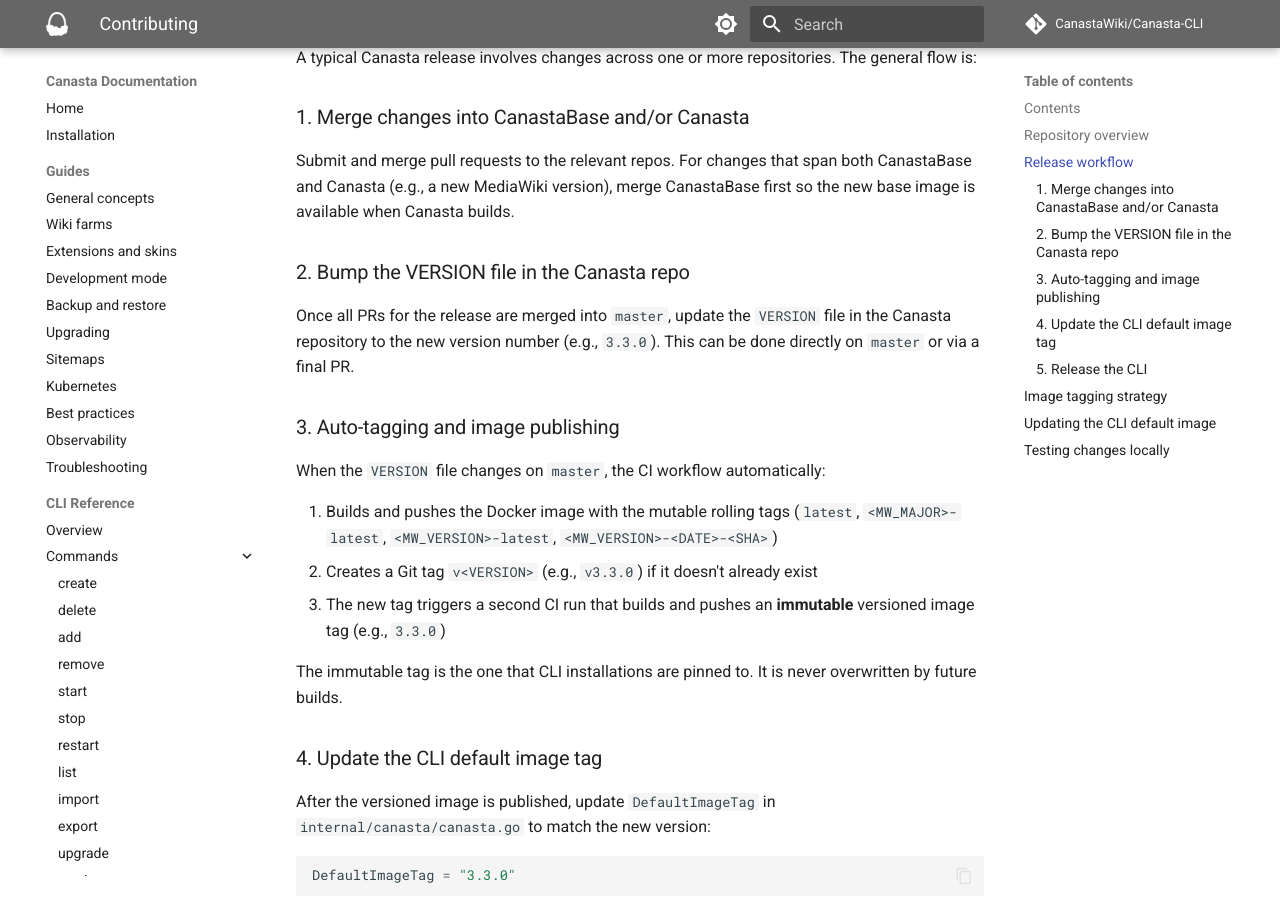
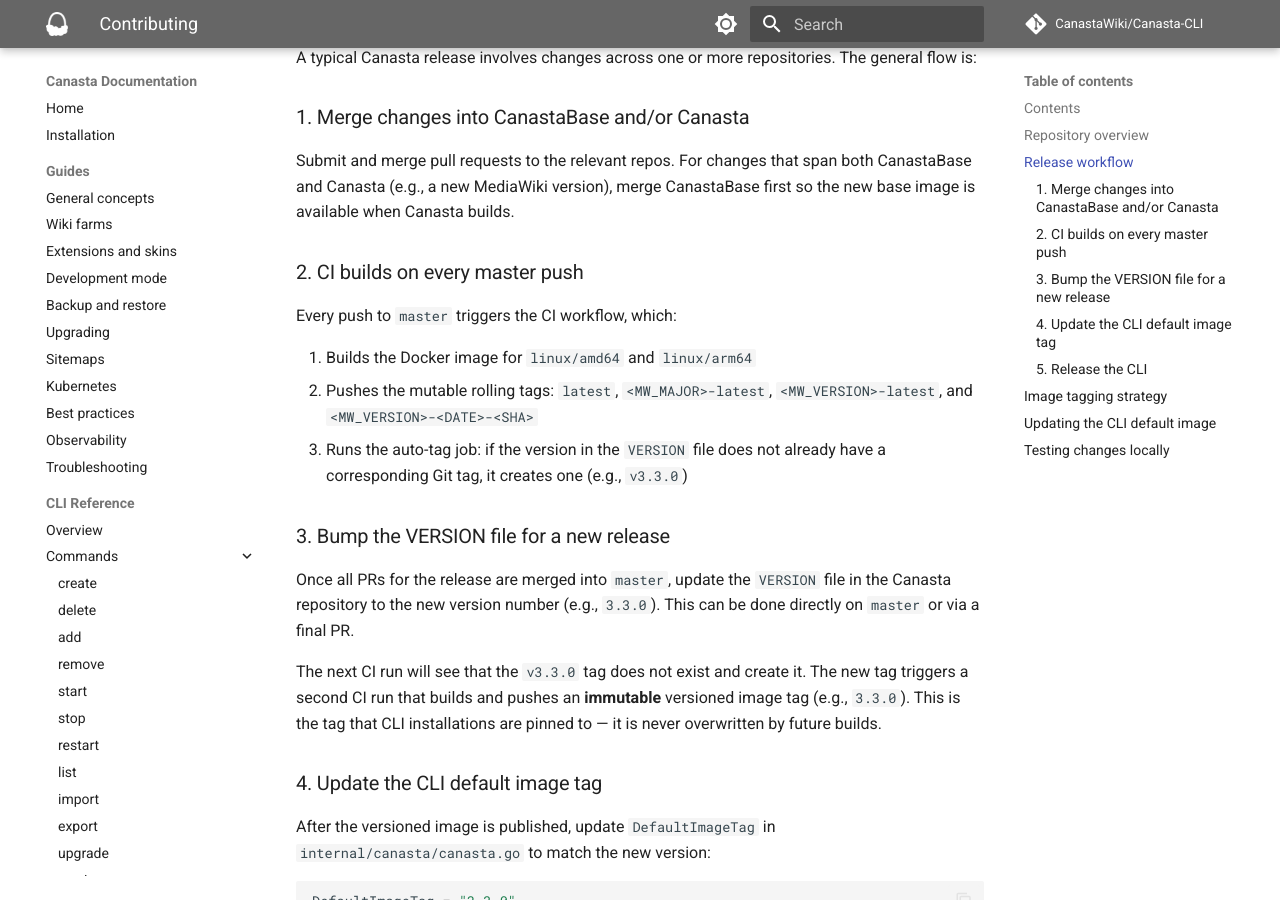
Before and after one commit to CanastaWiki/Canasta-CLI, an MkDocs documentation site: the page built from docs/guide/contributing.md, in a window 1280 px wide and 900 px high, scrolled down 1140 px. Built offline with MkDocs 1.6.1 and Material for MkDocs 9.7.7, drawn with Linux system fonts in a browser that asks for light colours; comment, search, counter and statistics services are not loaded.

Commit message:
Fix release workflow description: CI builds on every master push, not just VERSION changes

```diff
--- a/docs/guide/contributing.md
+++ b/docs/guide/contributing.md
@@ -41,19 +41,19 @@
 
 Submit and merge pull requests to the relevant repos. For changes that span both CanastaBase and Canasta (e.g., a new MediaWiki version), merge CanastaBase first so the new base image is available when Canasta builds.
 
-### 2. Bump the VERSION file in the Canasta repo
+### 2. CI builds on every master push
+
+Every push to `master` triggers the CI workflow, which:
+
+1. Builds the Docker image for `linux/amd64` and `linux/arm64`
+2. Pushes the mutable rolling tags: `latest`, `<MW_MAJOR>-latest`, `<MW_VERSION>-latest`, and `<MW_VERSION>-<DATE>-<SHA>`
+3. Runs the auto-tag job: if the version in the `VERSION` file does not already have a corresponding Git tag, it creates one (e.g., `v3.3.0`)
+
+### 3. Bump the VERSION file for a new release
 
 Once all PRs for the release are merged into `master`, update the `VERSION` file in the Canasta repository to the new version number (e.g., `3.3.0`). This can be done directly on `master` or via a final PR.
 
-### 3. Auto-tagging and image publishing
-
-When the `VERSION` file changes on `master`, the CI workflow automatically:
-
-1. Builds and pushes the Docker image with the mutable rolling tags (`latest`, `<MW_MAJOR>-latest`, `<MW_VERSION>-latest`, `<MW_VERSION>-<DATE>-<SHA>`)
-2. Creates a Git tag `v<VERSION>` (e.g., `v3.3.0`) if it doesn't already exist
-3. The new tag triggers a second CI run that builds and pushes an **immutable** versioned image tag (e.g., `3.3.0`)
-
-The immutable tag is the one that CLI installations are pinned to. It is never overwritten by future builds.
+The next CI run will see that the `v3.3.0` tag does not exist and create it. The new tag triggers a second CI run that builds and pushes an **immutable** versioned image tag (e.g., `3.3.0`). This is the tag that CLI installations are pinned to — it is never overwritten by future builds.
 
 ### 4. Update the CLI default image tag
 
```
